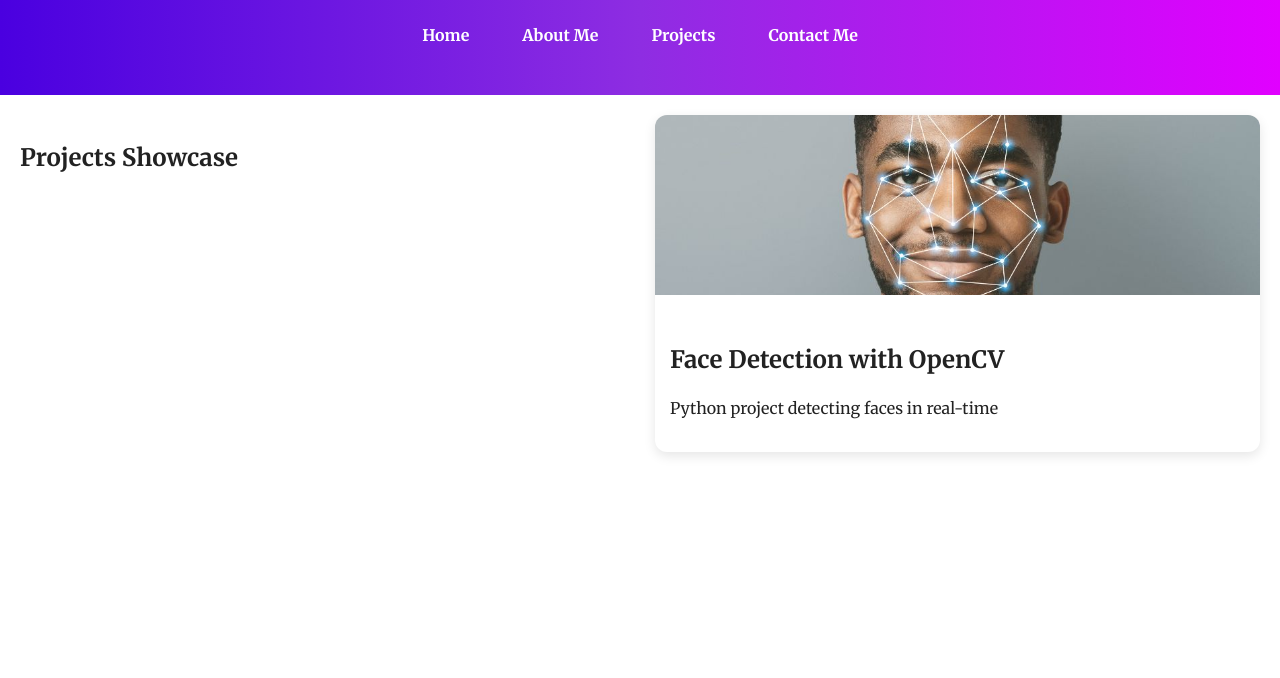
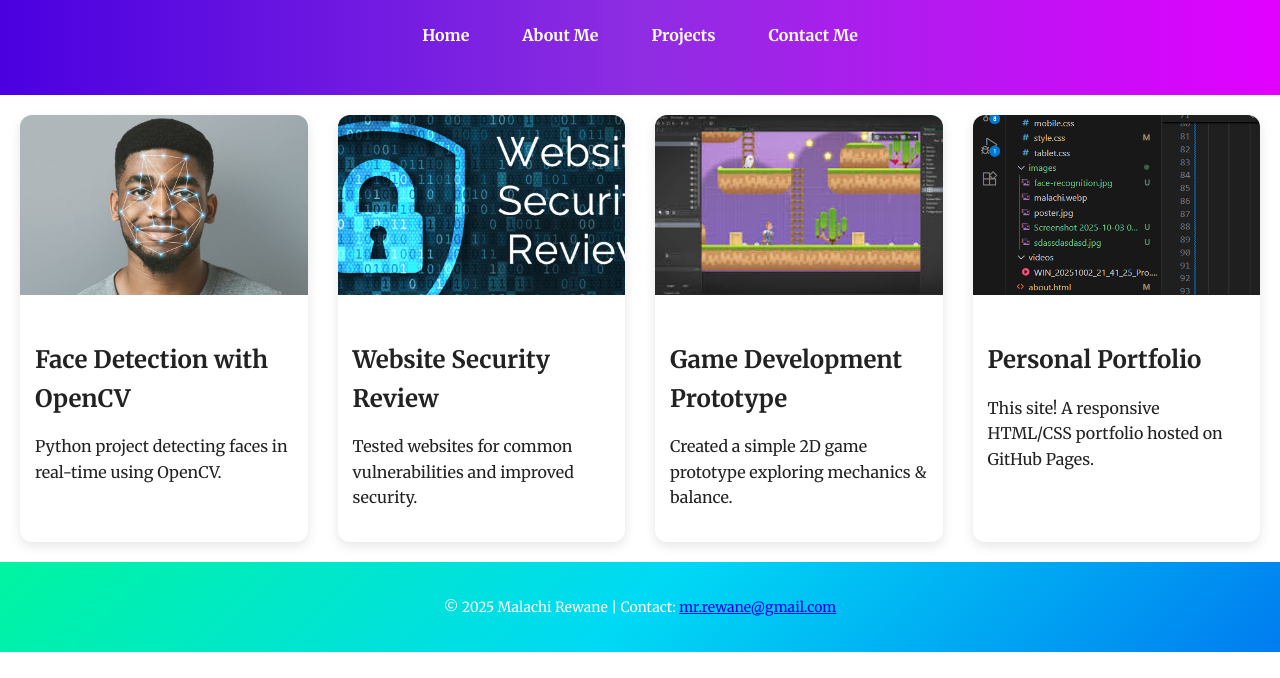
Before and after one commit to malachirewane/portfolio-site, a plain HTML site: page projects.html in a window 1280 px wide. Shown: the part 122-800 px from the top of the page. Drawn offline with Linux system fonts and the light colour scheme.

Commit message:
Update projects.html

```diff
--- a/projects.html
+++ b/projects.html
@@ -91,11 +91,47 @@
     <!-- Main content area showing project cards -->
     <main>
         <section class="projects">
-            <h2>Projects Showcase</h2> <!-- Added heading for validation -->
-
             <!-- Project 1 card -->
             <article class="project-card">
                 <img src="images/face-recognition.jpg" alt="Face Detection Project">
                 <div class="content">
                     <h2>Face Detection with OpenCV</h2>
-                    <p>Python project detecting faces in real-time
+                    <p>Python project detecting faces in real-time using OpenCV.</p>
+                </div>
+            </article>
+
+            <!-- Project 2 card -->
+            <article class="project-card">
+                <img src="images\Screenshot 2025-10-03 012538.png" alt="Website Security Project">
+                <div class="content">
+                    <h2>Website Security Review</h2>
+                    <p>Tested websites for common vulnerabilities and improved security.</p>
+                </div>
+            </article>
+
+            <!-- Project 3 card -->
+            <article class="project-card">
+                <img src="images/sdassdasdasd.jpg" alt="Game Prototype Project">
+                <div class="content">
+                    <h2>Game Development Prototype</h2>
+                    <p>Created a simple 2D game prototype exploring mechanics & balance.</p>
+                </div>
+            </article>
+
+            <!-- Project 4 card -->
+            <article class="project-card">
+                <img src="images\Screenshot 2025-10-03 012857.png" alt="Portfolio Project">
+                <div class="content">
+                    <h2>Personal Portfolio</h2>
+                    <p>This site! A responsive HTML/CSS portfolio hosted on GitHub Pages.</p>
+                </div>
+            </article>
+        </section>
+    </main>
+
+    <!-- Footer section with contact info -->
+    <footer>
+        <p>© 2025 Malachi Rewane | Contact: <a href="mailto:mr.rewane@gmail.com">mr.rewane@gmail.com</a></p>
+    </footer>
+</body>
+</html>
```
